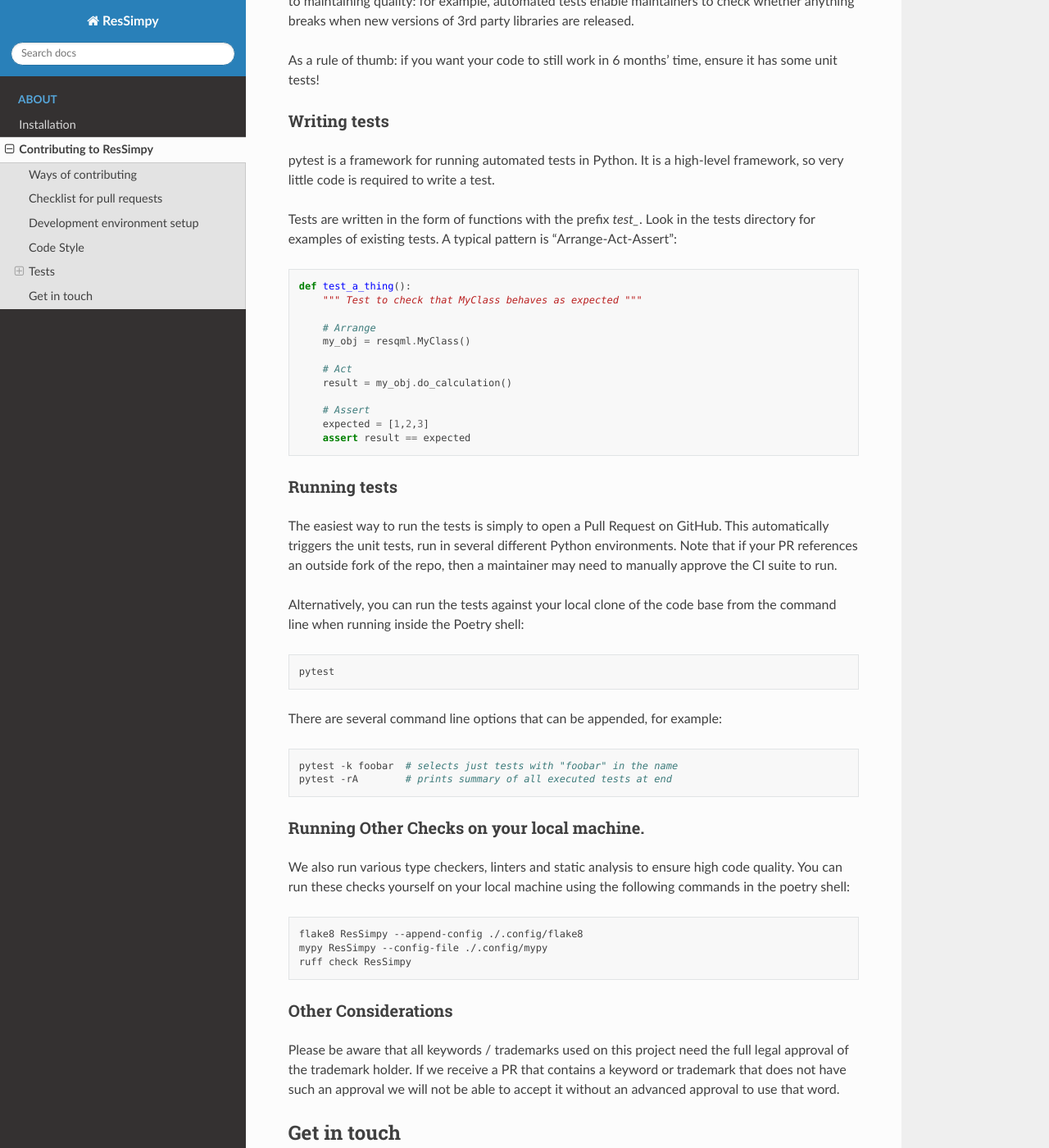
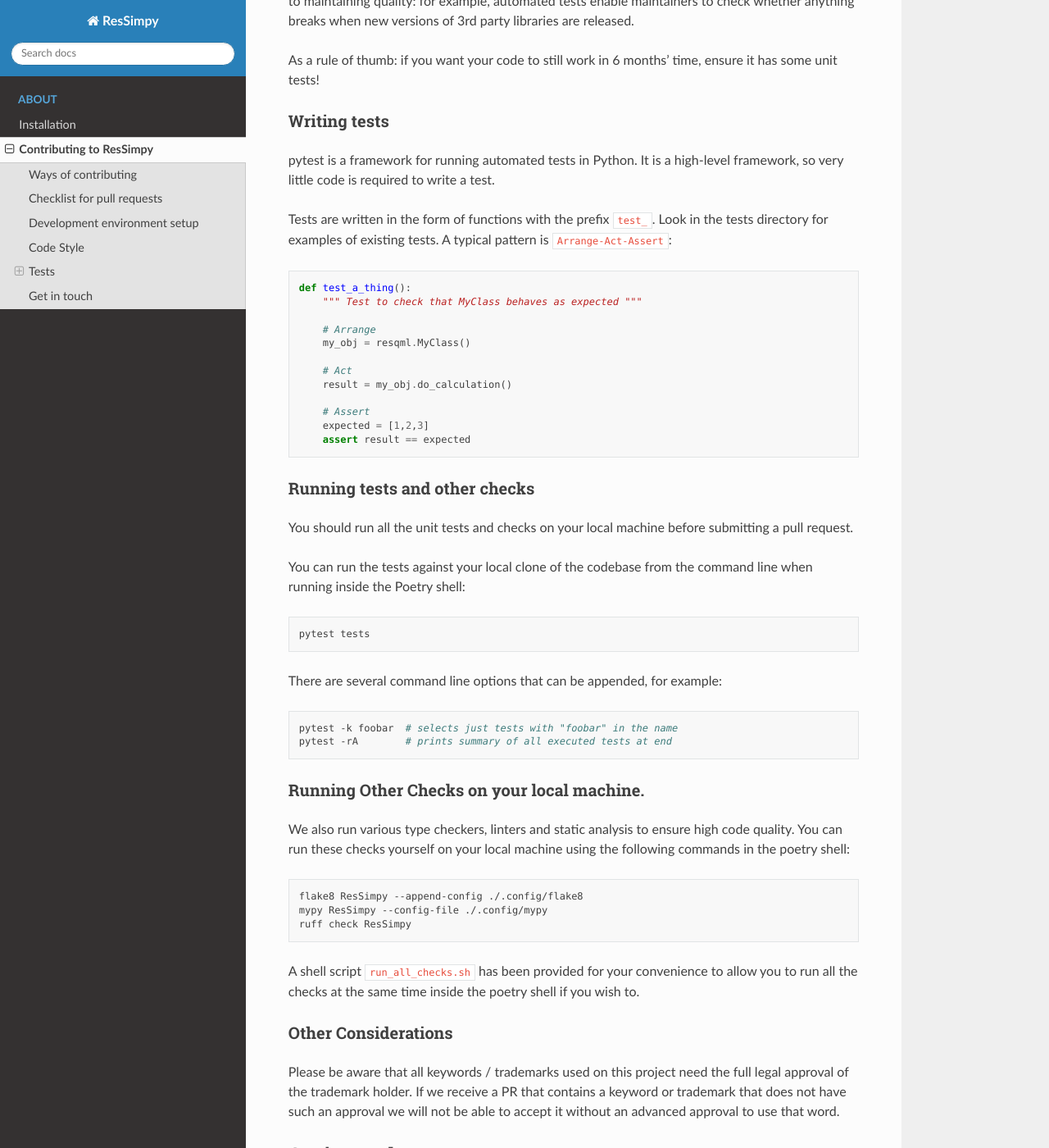
Before and after one commit to bp/ResSimpy, a Sphinx documentation site: the page built from docs/CONTRIBUTING.rst, in a window 1280 px wide and 1400 px high, scrolled down 2072 px. Shown: the whole window at 82% size. Built offline with Sphinx 7.4.7 and the Read the Docs theme 2.0.0, drawn with Linux system fonts in a browser that asks for light colours; pages that are not in the unit, such as notebooks, are missing from menus.

Commit message:
Adding a shell script to make running checks on people's local machines even easier.

```diff
--- a/docs/CONTRIBUTING.rst
+++ b/docs/CONTRIBUTING.rst
@@ -105,9 +105,9 @@ Writing tests
 pytest is a framework for running automated tests in Python. It is a high-level
 framework, so very little code is required to write a test.
 
-Tests are written in the form of functions with the prefix `test_`. Look in the
+Tests are written in the form of functions with the prefix ``test_``. Look in the
 tests directory for examples of existing tests. A typical pattern is
-“Arrange-Act-Assert”:
+``Arrange-Act-Assert``:
 
 .. code:: python
 
@@ -124,20 +124,17 @@ tests directory for examples of existing tests. A typical pattern is
         expected = [1,2,3]
         assert result == expected
 
-Running tests
+Running tests and other checks
 ^^^^^^^^^^^^^
 
-The easiest way to run the tests is simply to open a Pull Request on GitHub.
-This automatically triggers the unit tests, run in several different Python
-environments. Note that if your PR references an outside fork of the repo, then
-a maintainer may need to manually approve the CI suite to run.
+You should run all the unit tests and checks on your local machine before submitting a pull request.
 
-Alternatively, you can run the tests against your local clone of the code base
+You can run the tests against your local clone of the codebase
 from the command line when running inside the Poetry shell:
 
 .. code:: bash
 
-    pytest
+    pytest tests
 
 There are several command line options that can be appended, for example:
 
@@ -157,6 +154,9 @@ yourself on your local machine using the following commands in the poetry shell:
     mypy ResSimpy --config-file ./.config/mypy
     ruff check ResSimpy
 
+A shell script ``run_all_checks.sh`` has been provided for your convenience to allow you to run all the checks at the same
+time inside the poetry shell if you wish to.
+
 Other Considerations
 ^^^^^^^^^^^^^^^^^^^^
 Please be aware that all keywords / trademarks used on this project need the full legal approval of the trademark holder.
```
Also changed, not shown: 1 other file.
